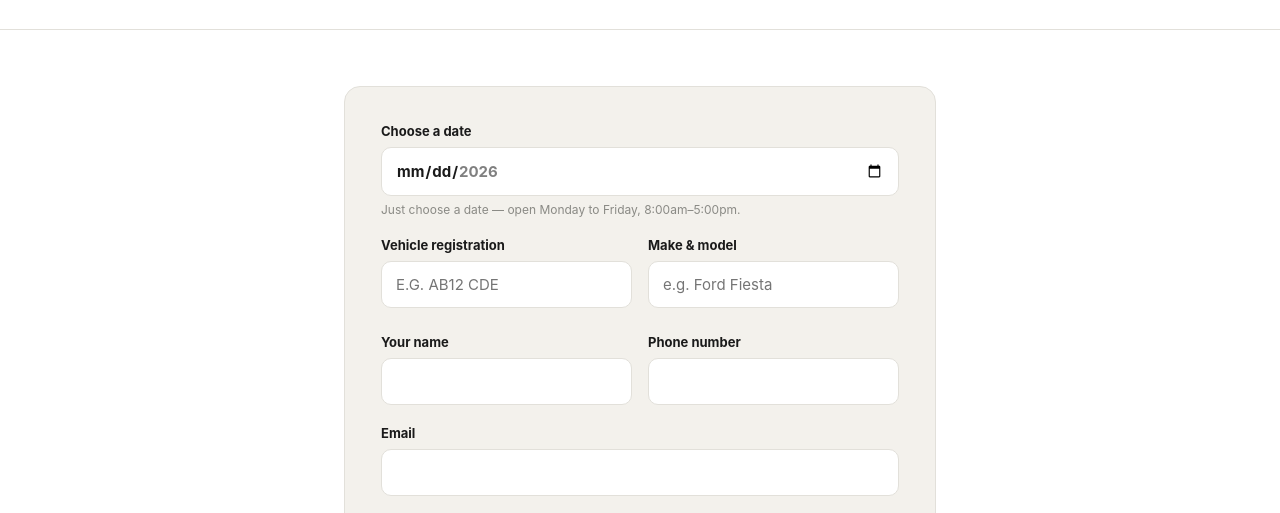
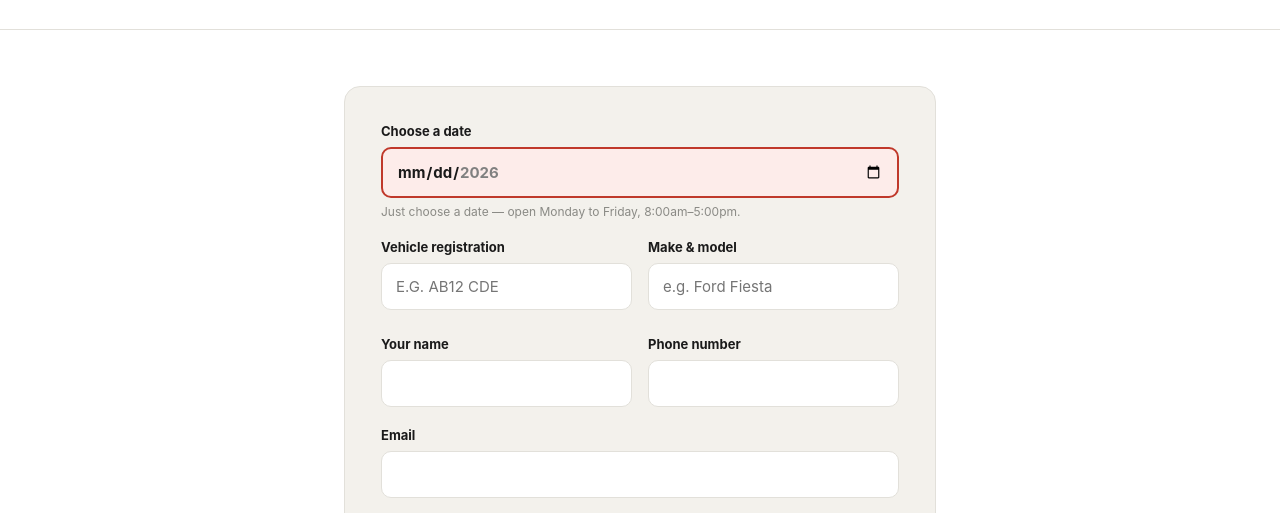
Before and after one commit to RogerPowell976/motworld-website, a website: page booking.html in a window 1280 px wide. Shown: the part 214-727 px from the top of the page. Drawn offline with Linux system fonts and the light colour scheme.

Commit message:
Update date-highlight class for input[type='date']

```diff
--- a/style.css
+++ b/style.css
@@ -239,7 +239,7 @@ input[type="text"], input[type="tel"], input[type="email"], input[type="date"],
   color: var(--text-dark);
 }
 input:focus, select:focus, textarea:focus { outline: 2px solid var(--red); outline-offset: 1px; }
-.date-highlight {
+input[type="date"].date-highlight {
   background: #fdecea;
   border: 2px solid var(--red);
   font-weight: 700;
```
